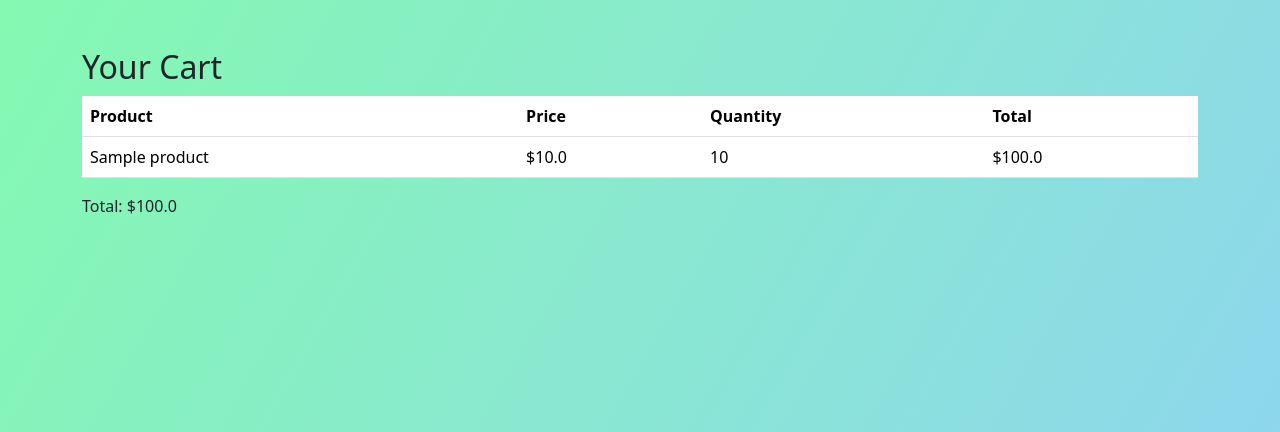
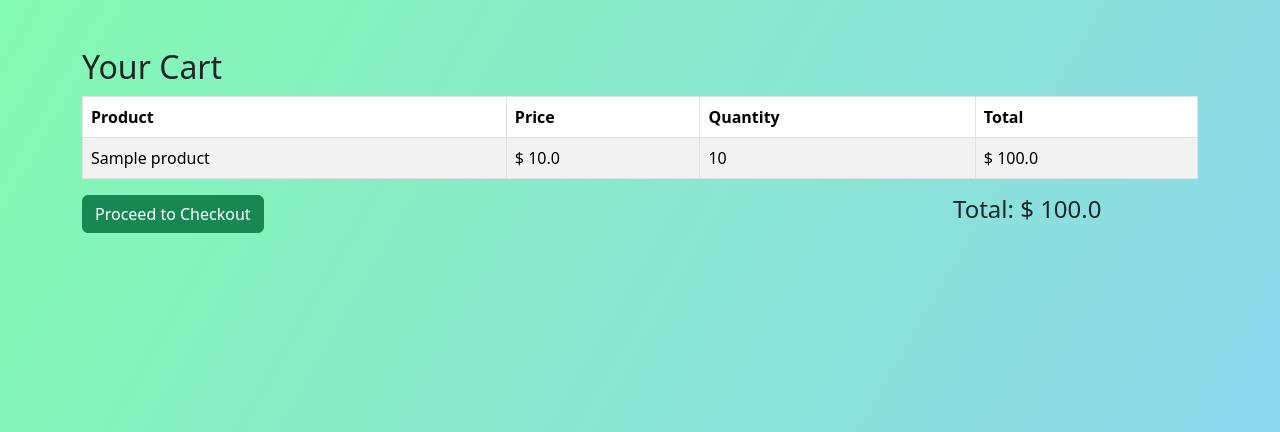
Before and after one commit to MariosAvraam/online-shop, a Flask app: page /cart in a window 1280 px wide. Shown: the part 56-488 px from the top of the page. Run offline with Flask 3, Linux system fonts and the light colour scheme; a user stored in the database is signed in; tables that the repository leaves empty hold one stand-in row (values such as "Sample post"); some libraries are stand-ins or nearby versions.

Commit message:
Update cart.html. Stylise the table. Move the "Total" h4 right below the "total" column.

```diff
--- a/templates/cart.html
+++ b/templates/cart.html
@@ -2,7 +2,7 @@
 
 {% block content %}
 <h2>Your Cart</h2>
-<table class="table">
+<table class="table table-striped table-bordered table-hover">
   <thead>
     <tr>
       <th>Product</th>
@@ -14,13 +14,30 @@
   <tbody>
     {% for item in cart_items %}
     <tr>
-            <td>{{ item.product.name }}</td>
-            <td>${{ item.product.price }}</td>
-            <td>{{ item.quantity }}</td>
-            <td>${{ item.product.price * item.quantity }}</td>
+      <td>
+        {{ item.product.name }}
+      </td>
+      <td>$
+        {{ item.product.price }}
+      </td>
+      <td>
+        {{ item.quantity }}
+      </td>
+      <td>$
+        {{ item.product.price * item.quantity }}
+      </td>
     </tr>
     {% endfor %}
   </tbody>
 </table>
-<p class="text-right">Total: ${{ total }}</p>
+<div class="row mt-3">
+  <div class="col-md-9">
+    <button class="btn btn-success">Proceed to Checkout</button>
+  </div>
+  <div class="col-md-3 text-right">
+    <h4 class="mb-0 px-3">Total: $
+      {{ total }}
+    </h4>
+  </div>
+</div>
 {% endblock %}
```
Lines whose indentation alone changed are shown as unchanged.
